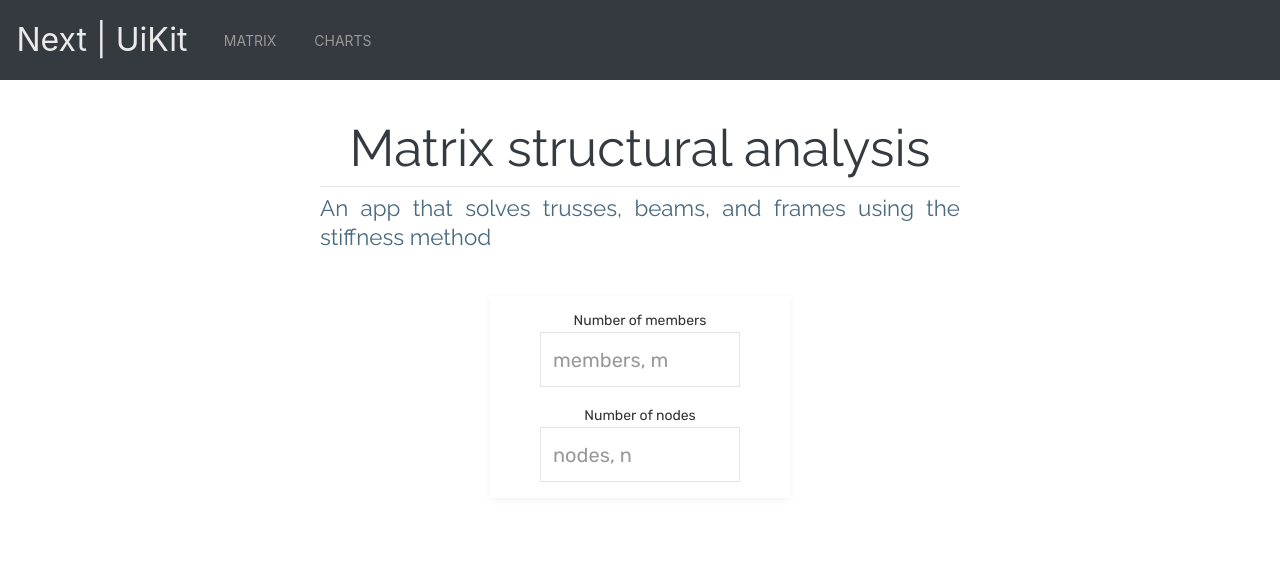
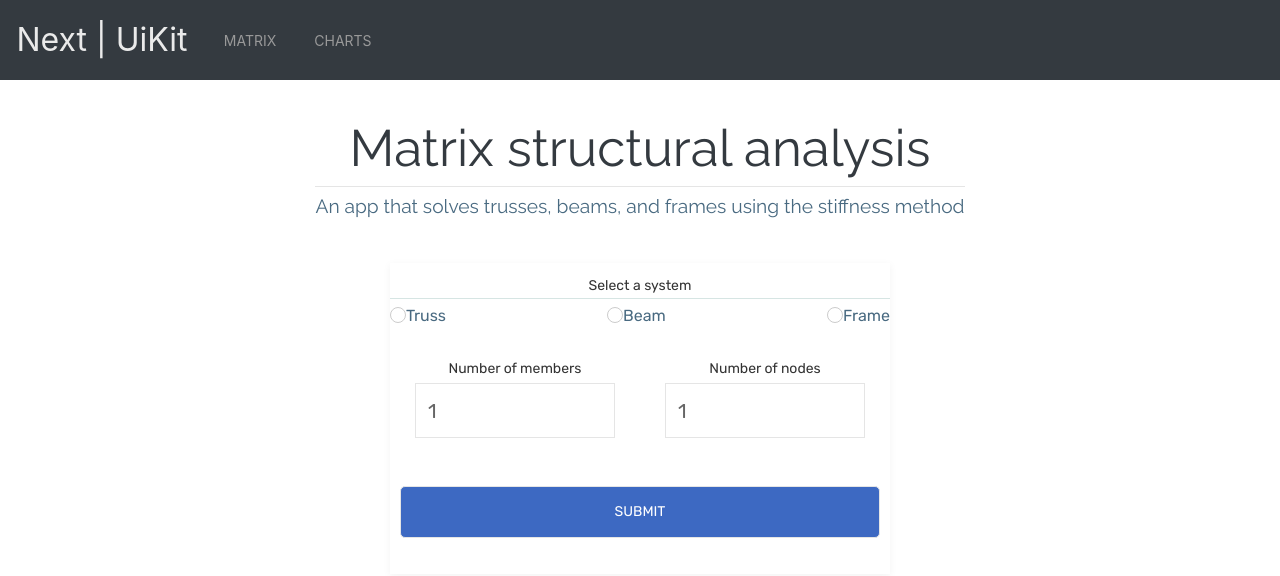
Before and after one commit to Brlaney/mtrx, a Next.js app: page /matrix in a window 1280 px wide. Shown: the top 576 px of the page. Built offline with nearby package versions, Linux system fonts and the light colour scheme.

Commit message:
Debugging radio selects in Matrix index.tsx

```diff
--- a/package.json
+++ b/package.json
@@ -19,7 +19,7 @@
   },
   "devDependencies": {
     "@types/mathjs": "^9.4.2",
-    "@types/node": "^16.6.1",
+    "@types/node": "^16.7.1",
     "@types/react": "^17.0.18",
     "mathjs": "^9.4.4",
     "typescript": "^4.3.5",
--- a/src/components/Footer.tsx
+++ b/src/components/Footer.tsx
@@ -10,7 +10,7 @@ const Footer = () => {
       >
         <Link href='https://github.com/Brlaney'>
           <p className={styles.link}>
-            Designed by
+            Developed by
             <a
               id={styles.span}
               target='_blank'
--- a/src/pages/matrix/comparison.tsx
+++ b/src/pages/matrix/comparison.tsx
@@ -1,5 +1,6 @@
 import TextsByAuthor from '@/components/graphs/TextsByAuthor'
 import Link from 'next/link'
+import styles from '@/styles/pages/Matrix.module.scss'
 
 
 export default function Comparison () {
--- a/src/pages/matrix/index.tsx
+++ b/src/pages/matrix/index.tsx
@@ -1,10 +1,65 @@
-import Link from 'next/link'
-import styles from '@/styles/pages/Samples.module.scss'
+import * as React from 'react'
+import styles from '@/styles/pages/Matrix.module.scss'
 
+interface Values {
+  activeSystem: object;
+  systems: object[];
+  nodes: number;
+  members: number;
+}
 
-const Matrix = () => {
+interface Props {
+  onSubmit: (values: Values) => void;
+}
+
+const names = [
+  'Truss',
+  'Beam',
+  'Frame'
+]
+
+const Matrix: React.FC<Props> = ({ onSubmit }) => {
+  const [values, setValues] = React.useState<Values>({
+    activeSystem: null,
+    systems: [
+      { id: '1' },
+      { id: '2' },
+      { id: '3' }
+    ],
+    nodes: 1,
+    members: 1
+  })
+
+  function toggleActive (index) {
+    setValues(
+      { ...values, activeSystem: values.systems[index] }
+    )
+  }
+
+  function toggleActiveStyles(index) {
+    if (values.systems[index] === values.activeSystem) {
+      return 'active'
+    } else {
+      return 'inactive'
+    }
+  }
+
+  // Handle value changes --> change state values
+  const handleChange = (fieldName: keyof Values) => (
+    e: React.ChangeEvent<HTMLInputElement | HTMLTextAreaElement>
+  ) => {
+    setValues({ ...values, [fieldName]: e.currentTarget.value });
+  }
+
+  // When the form is submitted - the user clicks the submit button
+  const handleSubmit = (e: React.FormEvent) => {
+    e.preventDefault();
+    console.log('submit', values);
+  }
+
   return (
     <>
+      {/* Page parent container and header */}
       <div className={styles.parent}>
         <div className={styles.header}>
           <h1 className={styles.title}>
@@ -19,16 +74,45 @@ const Matrix = () => {
         {/* Link container */}
         <div
           id={styles.linkContainer}
-          className='uk-grid-row uk-grid-row-large uk-child-width-1-3 uk-text-center'
-          uk-grid
+          className='uk-grid-row uk-grid-row-large uk-child-width-1-1 uk-text-center'
         >
-          {/* Form - user inputs */}
-          <div id={styles.card} className='uk-width-1-3'>
+          <div id={styles.card} className='uk-width-1-1'>
+
+            {/* Form begins */}
             <form
-              className={styles.form}
-              // onSubmit={}
+              id={styles.form}
+              className='uk-grid uk-width-1-1'
+              onSubmit={handleSubmit}
             >
-              <div className={styles.formDiv}>
+
+              {/* User is prompted to select the type of system to solve */}
+              <div id={styles.formSelect} className='uk-width-1-1'>
+                <div id={styles.radioTitle} className='uk-form-label'>
+                  Select a system
+                </div>
+
+                {/* Maps each index of system options to select from */}
+                <div id={styles.radioControl} className='uk-form-controls'>
+                  {values.systems.map((elements, index) => (
+                    <label className={toggleActiveStyles(index)}>
+                      <input
+                        key={index}
+                        id={styles.radio}
+                        className='uk-radio'
+                        type='radio'
+                        name={names[index]}
+                        value={names[index]}
+                        onClick={() => { toggleActive(index) }}
+                      />
+                      {names[index]}
+                    </label>
+                  ))}
+                </div>
+
+              </div>
+
+              {/* Input section I */}
+              <div id={styles.formDiv} className='uk-width-1-2'>
                 <label
                   id={styles.label}
                   className='uk-form-label'
@@ -37,14 +121,25 @@ const Matrix = () => {
                   Number of members
                 </label>
                 <div id={styles.controls} className='uk-form-controls'>
+
+                  {/* User prompted to input the number of members, m */}
                   <input
+                    id={styles.input}
+                    name='m'
                     className='uk-input uk-form-width-medium uk-form-large'
-                    type='text'
+                    type='number'
+                    min='1'
+                    max='99'
+                    step='1'
                     placeholder='members, m'
+                    value={values.members}
+                    onChange={handleChange('members')}
                   />
                 </div>
               </div>
-              <div className={styles.formDiv}>
+
+              {/* Input section II */}
+              <div id={styles.formDiv} className='uk-width-1-2'>
                 <label
                   id={styles.label}
                   className='uk-form-label'
@@ -53,14 +148,34 @@ const Matrix = () => {
                   Number of nodes
                 </label>
                 <div id={styles.controls} className='uk-form-controls'>
+
+                  {/* User prompted to input the number of nodes, n */}
                   <input
+                    id={styles.input}
+                    name='n'
                     className='uk-input uk-form-width-medium uk-form-large'
-                    type='text'
+                    type='number'
+                    min='1'
+                    max='99'
+                    step='1'
                     placeholder='nodes, n'
+                    value={values.nodes}
+                    onChange={handleChange('nodes')}
                   />
                 </div>
               </div>
-            </form>
+
+              {/* Bottom section with submit button */}
+              <div id={styles.formDiv} className='uk-width-1-1'>
+                <button
+                  id={styles.submit}
+                  className='uk-button uk-button-default'
+                  type='submit'
+                >
+                  Submit
+                </button>
+              </div>
+            </form> {/* Form ends */}
           </div>
         </div>
       </div>
--- a/src/pages/matrix/stats.tsx
+++ b/src/pages/matrix/stats.tsx
@@ -1,5 +1,6 @@
 import TextPie from '@/components/graphs/TextPie'
 import Link from 'next/link'
+import styles from '@/styles/pages/Matrix.module.scss'
 
 
 export default function Comparison () {
--- a/src/pages/matrix/timeline.tsx
+++ b/src/pages/matrix/timeline.tsx
@@ -1,5 +1,6 @@
 import FrequencyGraph from '@/components/graphs/FrequencyGraph'
 import Link from 'next/link'
+import styles from '@/styles/pages/Matrix.module.scss'
 
 
 export default function Timeline () {
--- a/src/scss/pages/Home.module.scss
+++ b/src/scss/pages/Home.module.scss
@@ -46,7 +46,19 @@
       }
     }
   }
+  .section {
+    margin: 2rem 0 0.66rem 0;
+    padding: 0;
+    width: 50%;
+    h2 {
+      margin-bottom: 0;
+      padding-bottom: 0.2rem;
+      border-bottom: 1px solid $bg-m;
+    }
+  }
   .grid {
+    margin-top: 0;
+    padding: 0;
     display: flex;
     flex-direction: row;
     #image {
--- a/src/scss/pages/Matrix.module.scss
+++ b/src/scss/pages/Matrix.module.scss
@@ -1,34 +1,125 @@
 @import '../theme/theme';
 
-
-uk-container-large {
-  div {
+.parent {
+  height: 100%;
+  display: flex;
+  flex-direction: column;
+  flex: 1;
+  margin: 0.66rem;
+  padding: 0.22rem;
+  align-items: center;
+  justify-content: center;
+  .header {
+    margin-bottom: 1rem;
     .title {
-      text-align: start;
-      font-size: 36px;
-      margin: 0;
+      font-size: 3.2rem;
+      text-align: center;
+      padding-bottom: 0.44rem;
+      margin: 0.85rem 0 0 0;
+      border-bottom: calc(0.3px + 0.02em) solid #e5e5e5;
+    }
+    .subtitle {
+      text-align: center;
+      margin: 0.4rem 0 0.8rem 0;
+      color: $text-secondary;
+      font-size: 1.2rem;
     }
   }
-  div {
-    .subheading {
-      color: $bg-d;
-      font-size: 24px;
-      text-align: center;
-      width: 100%;
-      flex: auto;
-    }
-  }
-  #container {
+  #linkContainer {
+    width: 100%;
     display: flex;
-    flex-direction: column;
-    flex: 1;
+    justify-content: center;
     align-items: center;
-    justify-content: center;
-    .parent {
-      .select {
+    padding: 0.99rem;
+    #card {
+      display: flex;
+      flex-direction: column;
+      align-items: center;
+      justify-content: center;
+      box-shadow: 0px 2px 8px rgba(0, 0, 0, 0.05);
+      min-width: 50%;
+      max-width: 500px;
+      color: $text-secondary;
+      Link {
+        width: 100%;
         color: $text-secondary;
-        font-size: 22px;
+        font-size: 28px;
         text-align: center;
+        #select {
+          color: $text-secondary;
+          font-size: 28px;
+          text-align: center;
+          #text {
+            width: 100%;
+            color: $text-secondary;
+            font-size: 28px;
+            text-align: center;
+          }
+        }
+      }
+      #form {
+        display: flex;
+        flex-direction: row;
+        flex: 1;
+        width: 100%;
+        margin: 0;
+        #formSelect {
+          margin: 0.75rem 0 1rem 0;
+          padding: 0;
+          #radioTitle {
+            width: 100%;
+            text-align: center;
+            padding-bottom: 0.12rem;
+            margin-bottom: 0.33rem;
+            border-bottom: 1px solid $bg-m;
+          }
+          #radioControl {
+            display: flex;
+            justify-content: space-between;
+            .active {
+              #radio {
+                margin-top: 1rem;
+                padding-top: 1rem;
+              }
+            }
+            .inactive {
+              #radio {
+                margin-top: 1rem;
+                padding-top: 1rem;
+              }
+            }
+            .rlabel {
+              margin: 0 1rem 0 1rem;
+              #radio {
+                margin: 1rem;
+              }
+            }
+          }
+        }
+        #formDiv {
+          margin: 0.75rem 0 1rem 0;
+          padding: 0;
+          align-items: center;
+          justify-content: center;
+          #label {
+            padding: 0.2rem;
+          }
+          #controls {
+            text-align: center;
+            #input {
+              margin: 0.2rem 0 0.2rem 0;
+            }
+          }
+          #submit {
+            color: $white;
+            background-color: $secondary;
+            width: 100%;
+            max-width: 480px;
+            border-radius: 5px;
+            padding: 0.4rem;
+            margin: 1rem 0 1.2rem 0;
+          }
+        }
       }
     }
   }
--- a/src/scss/pages/Samples.module.scss
+++ /dev/null
@@ -1,76 +0,0 @@
-@import '../theme/theme';
-
-.parent {
-  height: 100%;
-  display: flex;
-  flex-direction: column;
-  flex: 1;
-  margin: 0.66rem;
-  padding: 0.22rem;
-  .header {
-    margin-bottom: 1rem;
-    .title {
-      font-size: 3.2rem;
-      text-align: center;
-      padding-bottom: 0.44rem;
-      margin: 0.85rem 0 0 0;
-      border-bottom: calc(0.3px + 0.02em) solid #e5e5e5;
-    }
-    .subtitle {
-      text-align: justify;
-      width: 50vw;
-      margin: 0.4rem 0 0.8rem 0;
-      color: $text-secondary;
-      font-size: 1.4rem;
-    }
-  }
-  #subheader {
-    .subtitle {
-      color: $bg-d;
-      font-size: 28px;
-      margin-top: 20px;
-      width: 100%;
-    }
-  }
-  #linkContainer {
-    display: flex;
-    flex-direction: column;
-    flex: 1;
-    justify-content: center;
-    align-items: center;
-    padding: 0.99rem;
-    #card {
-      box-shadow: 0px 2px 8px rgba(0, 0, 0, 0.05);
-      width: 300px;
-      color: $text-secondary;
-      Link {
-        width: 100%;
-        color: $text-secondary;
-        font-size: 28px;
-        text-align: center;
-        #select {
-          color: $text-secondary;
-          font-size: 28px;
-          text-align: center;
-          #text {
-            width: 100%;
-            color: $text-secondary;
-            font-size: 28px;
-            text-align: center;
-          }
-        }
-      }
-      .form {
-        .formDiv {
-          margin: 0.75rem 0 1rem 0;
-          #label {
-            padding: 0.2rem;
-          }
-          #controls {
-
-          }
-        }
-      }
-    }
-  }
-}
```
Also changed, not shown: src/pages/index.tsx (+5 -5 lines).
